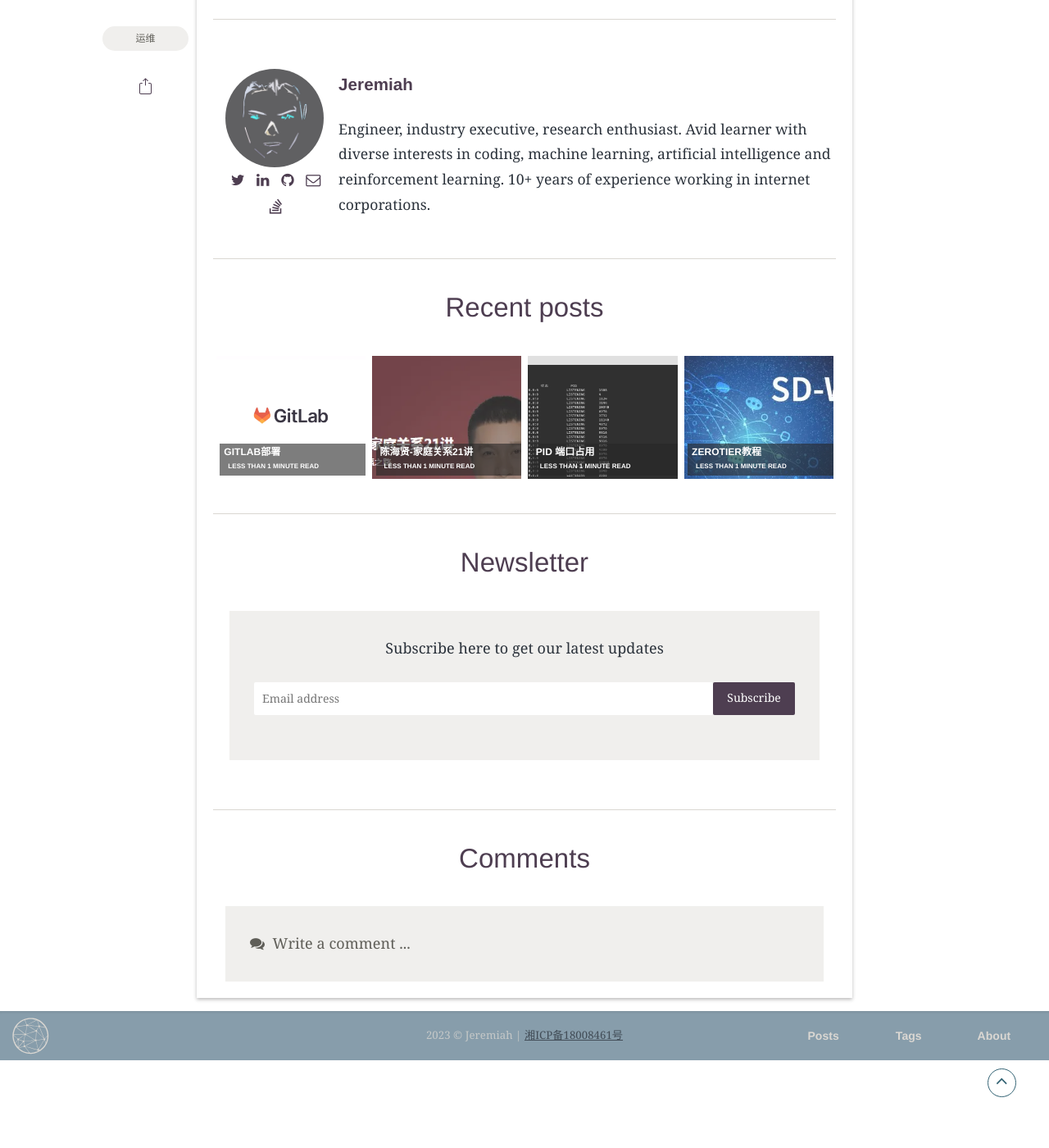
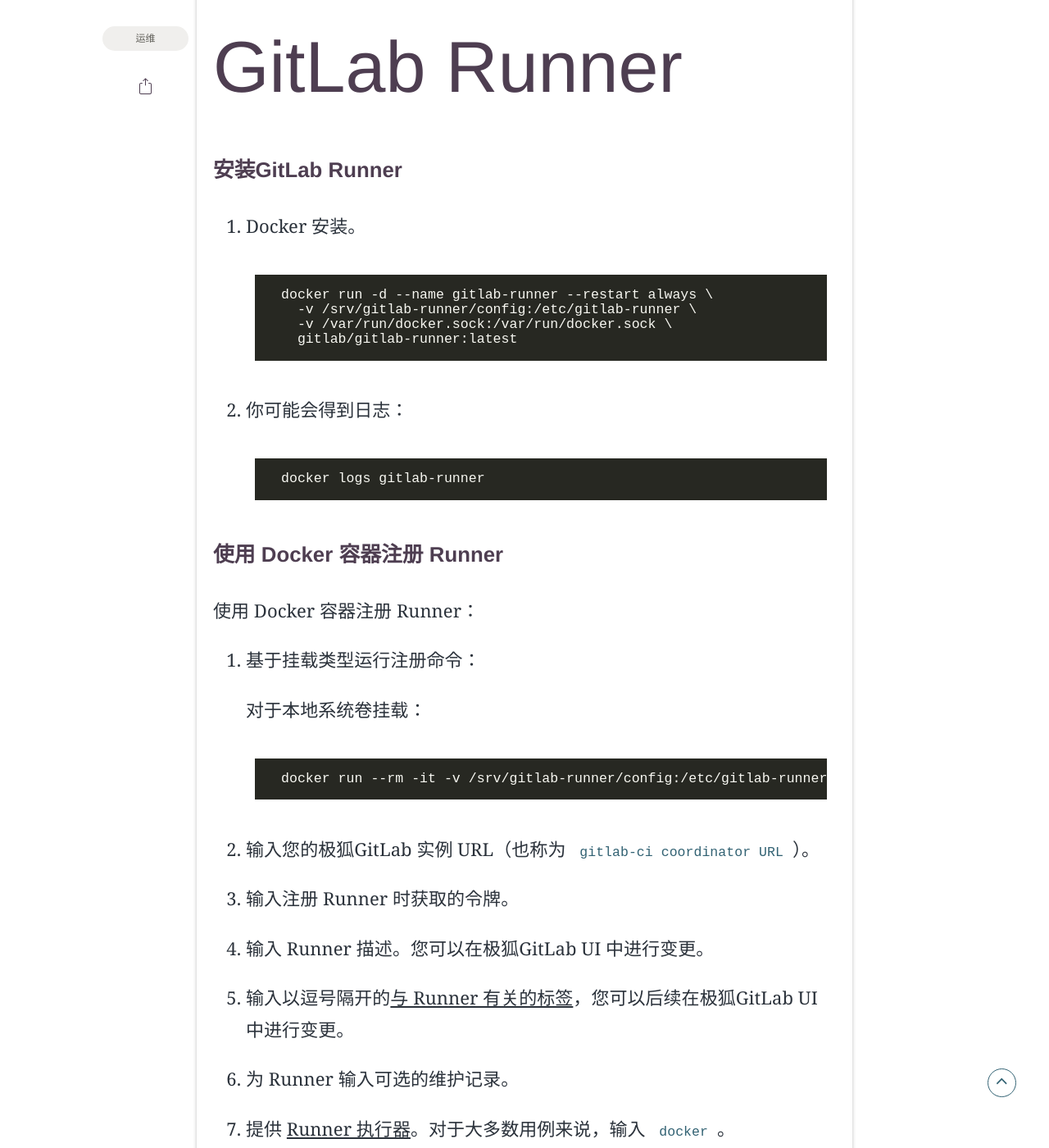
Before and after one commit to JeremiahXu/jeremiahxu.github.io, a Jekyll site: the page built from _posts/2023-03-08-GitLab部署.md, in a window 1280 px wide and 1400 px high, scrolled down 3136 px. Shown: the whole window at 82% size. Built offline with Jekyll 4.4.1, drawn with Linux system fonts in a browser that asks for light colours; some web fonts are replaced; before the commit the page ends 4429 px from its top, so only the background shows below that; some of the changed text lies outside the part shown.

Commit message:
GitRunner安装

````diff
--- a/_posts/2023-03-08-GitLab部署.md
+++ b/_posts/2023-03-08-GitLab部署.md
@@ -79,3 +79,48 @@
 ```
 sudo docker exec -it gitlab-web-1 gitlab-ctl reconfigure
 ```
+
+# GitLab Runner
+
+### 安装GitLab Runner
+
+1. Docker 安装。
+
+   ```
+   docker run -d --name gitlab-runner --restart always \
+     -v /srv/gitlab-runner/config:/etc/gitlab-runner \
+     -v /var/run/docker.sock:/var/run/docker.sock \
+     gitlab/gitlab-runner:latest
+   ```
+
+2. 你可能会得到日志：
+
+   ```
+   docker logs gitlab-runner
+   ```
+
+### 使用 Docker 容器注册 Runner
+
+使用 Docker 容器注册 Runner：
+
+1. 基于挂载类型运行注册命令：
+
+   对于本地系统卷挂载：
+
+   ```
+   docker run --rm -it -v /srv/gitlab-runner/config:/etc/gitlab-runner gitlab/gitlab-runner register
+   ```
+
+2. 输入您的极狐GitLab 实例 URL（也称为 `gitlab-ci coordinator URL`）。
+
+3. 输入注册 Runner 时获取的令牌。
+
+4. 输入 Runner 描述。您可以在极狐GitLab UI 中进行变更。
+
+5. 输入以逗号隔开的[与 Runner 有关的标签](https://docs.gitlab.cn/jh/ci/runners/configure_runners.html#use-tags-to-control-which-jobs-a-runner-can-run)，您可以后续在极狐GitLab UI 中进行变更。
+
+6. 为 Runner 输入可选的维护记录。
+
+7. 提供 [Runner 执行器](https://docs.gitlab.cn/runner/executors/index.html)。对于大多数用例来说，输入 `docker`。
+
+8. 如果您输入 `docker` 作为执行器。对于在 `.gitlab-ci.yml` 中没有定义镜像的项目，系统会要求您使用默认镜像。
````
